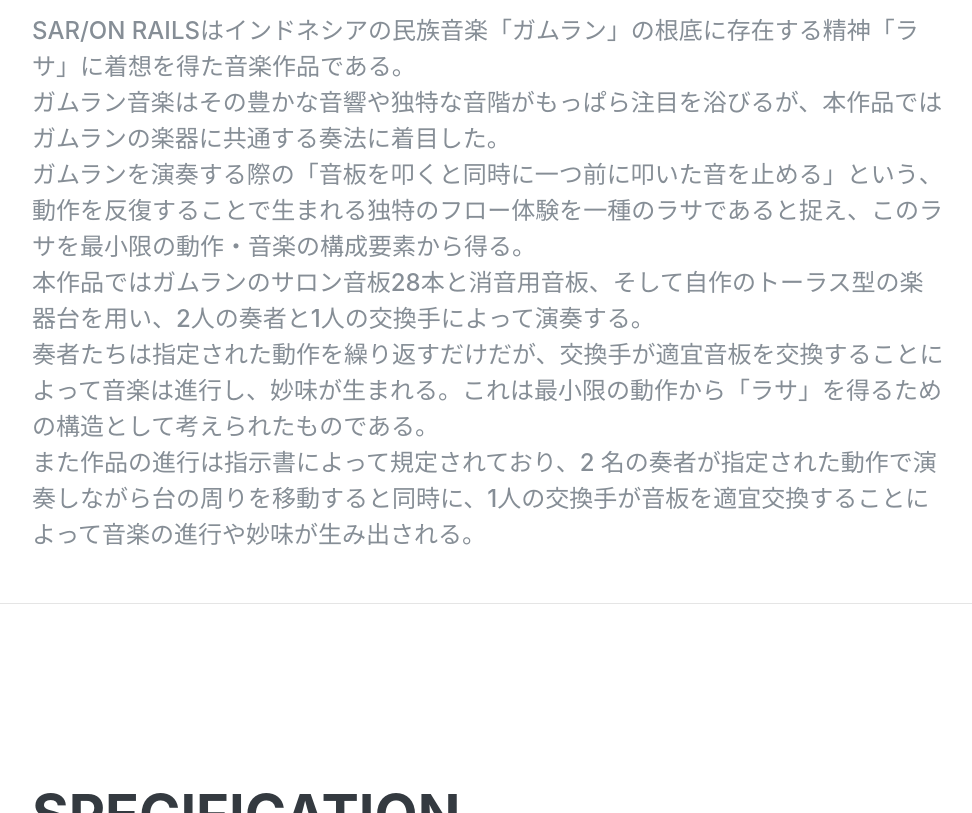
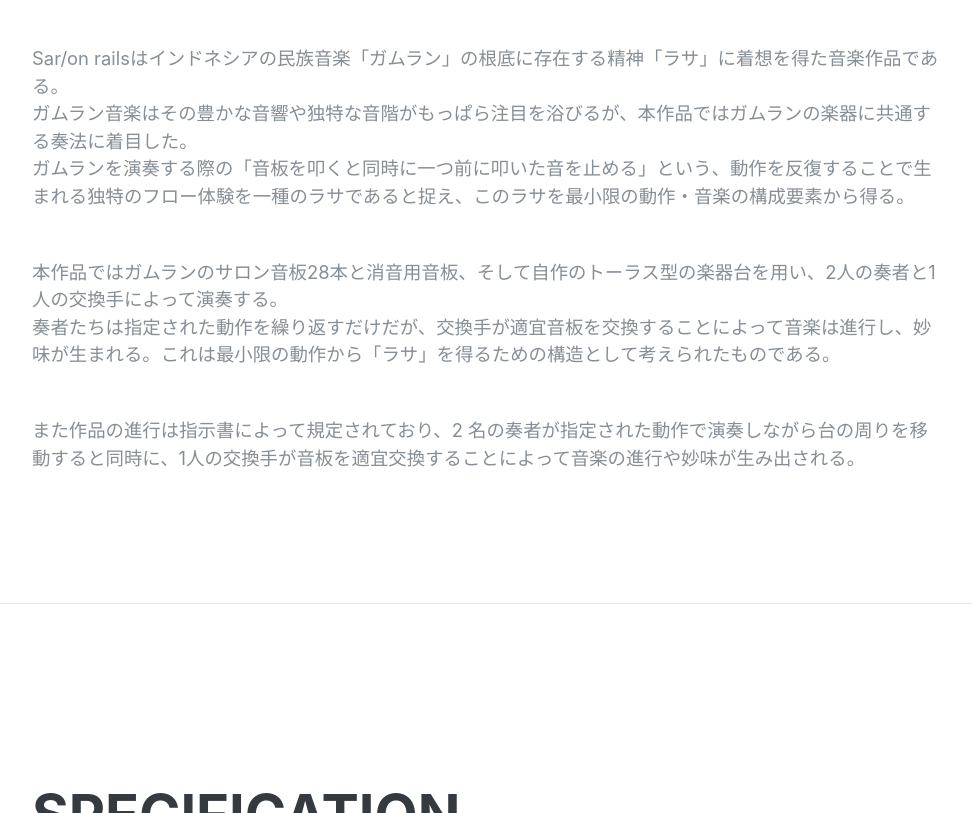
Before and after one commit to Morita-Ryo/Morita-Ryo.github.io, a plain HTML site: page saronrails.html in a window 1280 px wide. Shown: the part 998-1811 px from the top of the page, without its empty margins (288-1260 px from the left). Drawn offline with Linux system fonts and the light colour scheme; a web font is replaced by a local one.

Commit message:
Update saronrails.html

```diff
--- a/saronrails.html
+++ b/saronrails.html
@@ -80,16 +80,17 @@
         <h2 class="mb-2">Sar/on rails</h2>
         <div class="subheading mb-5">Composed by Ryo Morita</div>
 
-        <div class="subheading mb-0">
-          Sar/on railsはインドネシアの民族音楽「ガムラン」の根底に存在する精神「ラサ」に着想を得た音楽作品である。</br>
-          ガムラン音楽はその豊かな音響や独特な音階がもっぱら注目を浴びるが、本作品ではガムランの楽器に共通する奏法に着目した。</br>
-          ガムランを演奏する際の「音板を叩くと同時に一つ前に叩いた音を止める」という、動作を反復することで生まれる独特のフロー体験を一種のラサであると捉え、このラサを最小限の動作・音楽の構成要素から得る。</br>
-        </div><div class="subheading mb-0">
+        <p class="lead mb-5">Sar/on railsはインドネシアの民族音楽「ガムラン」の根底に存在する精神「ラサ」に着想を得た音楽作品である。</br>
+        ガムラン音楽はその豊かな音響や独特な音階がもっぱら注目を浴びるが、本作品ではガムランの楽器に共通する奏法に着目した。</br>
+        ガムランを演奏する際の「音板を叩くと同時に一つ前に叩いた音を止める」という、動作を反復することで生まれる独特のフロー体験を一種のラサであると捉え、このラサを最小限の動作・音楽の構成要素から得る。
+        </p>
+        <p class="lead mb-5">
           本作品ではガムランのサロン音板28本と消音用音板、そして自作のトーラス型の楽器台を用い、2人の奏者と1人の交換手によって演奏する。</br>
-          奏者たちは指定された動作を繰り返すだけだが、交換手が適宜音板を交換することによって音楽は進行し、妙味が生まれる。これは最小限の動作から「ラサ」を得るための構造として考えられたものである。</br>
-        </div><div class="subheading mb-0">
+          奏者たちは指定された動作を繰り返すだけだが、交換手が適宜音板を交換することによって音楽は進行し、妙味が生まれる。これは最小限の動作から「ラサ」を得るための構造として考えられたものである。
+        </p>
+        <p class="lead mb-5">
           また作品の進行は指示書によって規定されており、2 名の奏者が指定された動作で演奏しながら台の周りを移動すると同時に、1人の交換手が音板を適宜交換することによって音楽の進行や妙味が生み出される。
-        </div>
+        </p>
       </div>
     </section>
 
```
